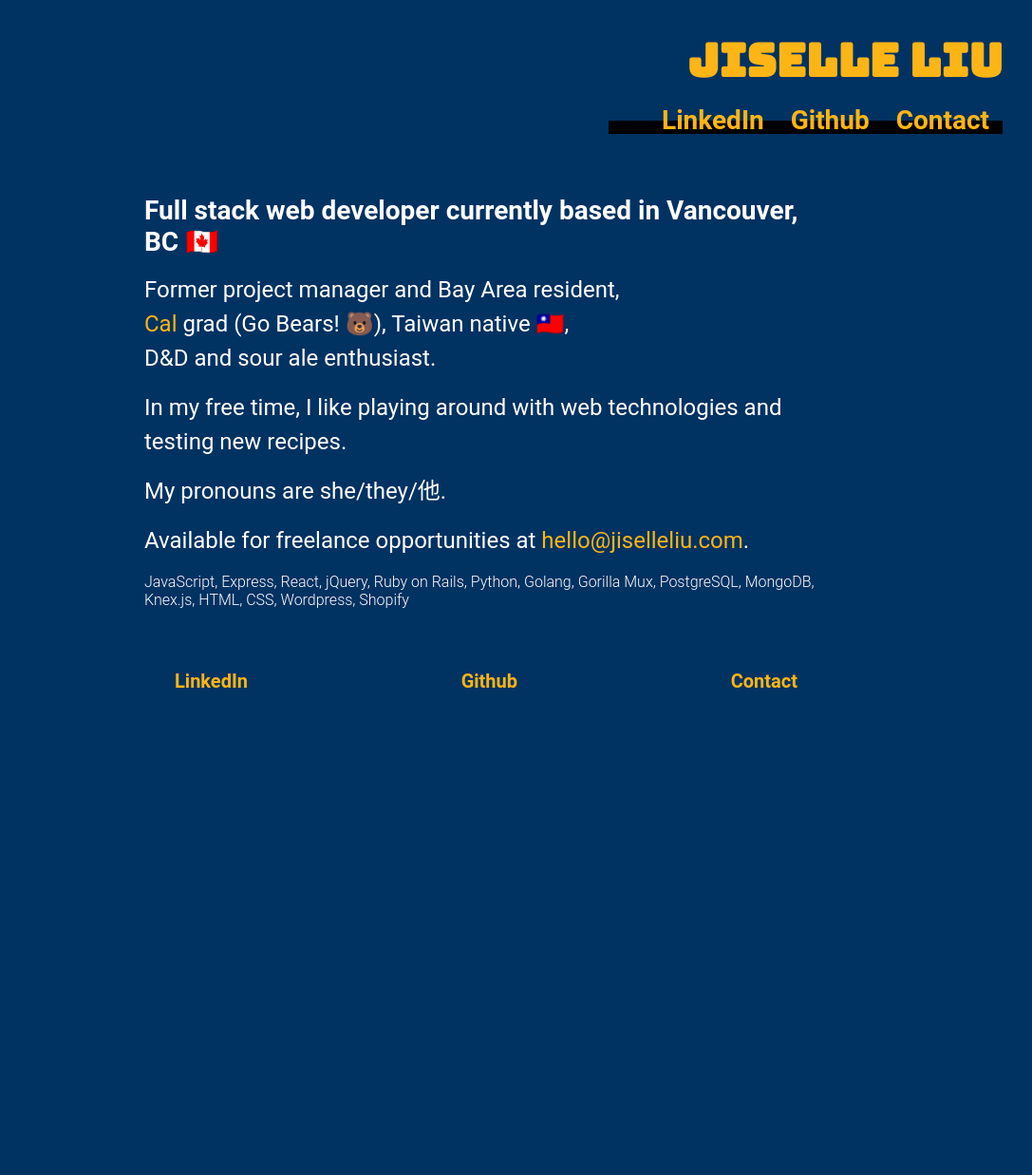
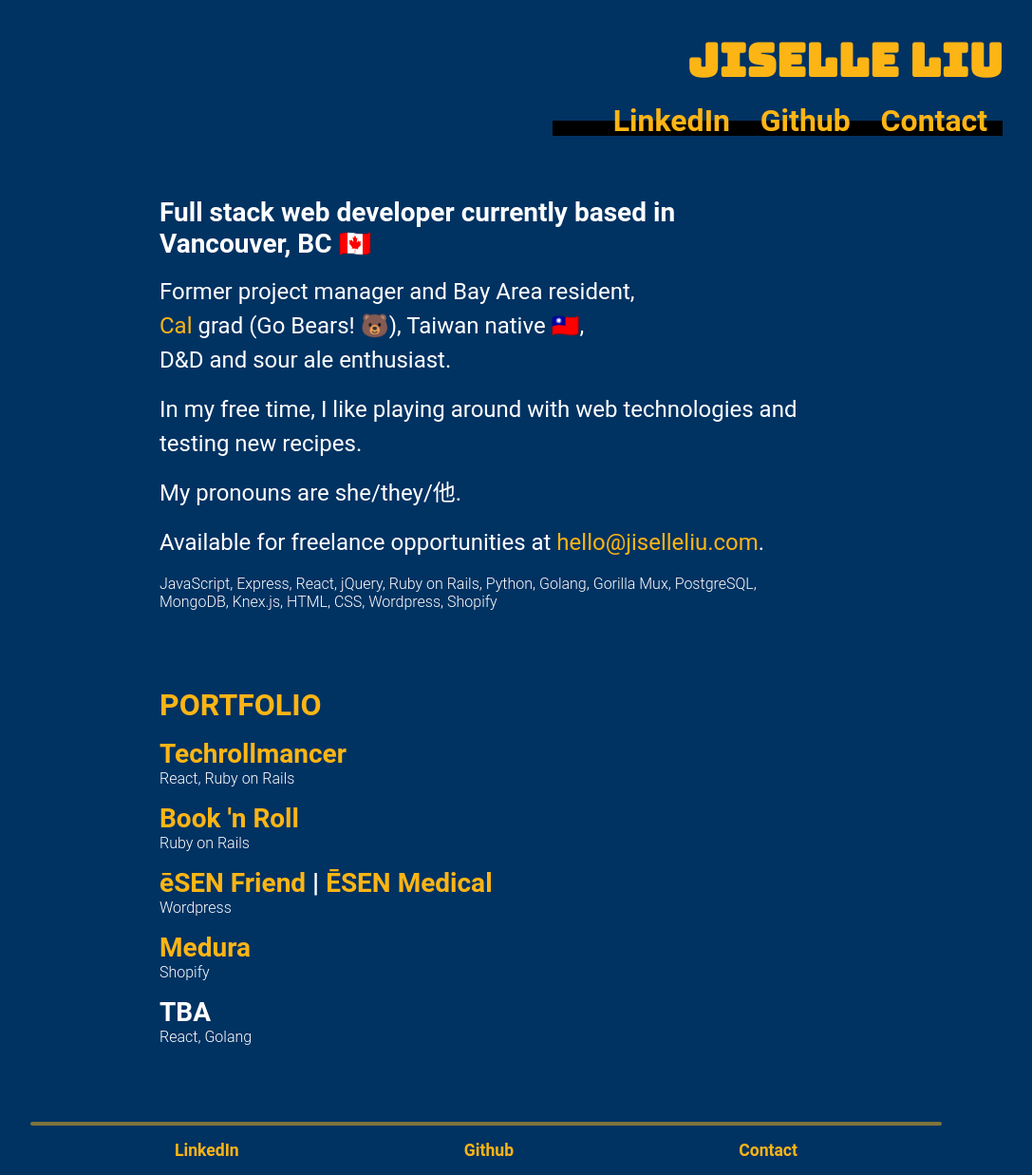
Before and after one commit to jiselle03/jiselle03.github.io, a React (Create React App) app: page / in a window 1280 px wide. Shown: the whole page at 95% size, without its empty margins (128-1215 px from the left). Before the commit the page ends 800 px from the top, so only its background shows below. Built offline with nearby package versions, Linux system fonts and the light colour scheme; a web font is replaced by a local one.

Commit message:
Add projects

```diff
--- a/package.json
+++ b/package.json
@@ -2,7 +2,7 @@
   "name": "jiselle03.github.io",
   "version": "0.1.0",
   "private": true,
-  "homepage": "http://jiselle03.github.io/jiselle03.github.io",
+  "homepage": "http://jiselle03.github.io/",
   "dependencies": {
     "@testing-library/jest-dom": "^5.11.4",
     "@testing-library/react": "^11.1.0",
--- /dev/null
+++ b/src/components/Bio.js
@@ -0,0 +1,31 @@
+import React from 'react';
+
+import { Hyperlink, Text, Title } from '../styles/Typography';
+
+const Bio = () => {
+    return (
+        <>
+            <Title as="h5">Full stack web developer currently based in Vancouver, BC 🇨🇦</Title>
+
+            <Text>
+                Former project manager and Bay Area resident, <br />
+                <Hyperlink href="https://berkeley.edu" target="blank">Cal</Hyperlink> grad (Go Bears! 🐻), Taiwan native 🇹🇼, <br />
+                D&D and sour ale enthusiast.
+            </Text>
+            <Text>
+                In my free time, I like playing around with web technologies and testing new recipes.
+            </Text>
+            <Text>
+                My pronouns are she/they/他.
+            </Text>
+            <Text>
+                Available for freelance opportunities at <Hyperlink href="mailto:hello@jiselleliu.com">hello@jiselleliu.com</Hyperlink>.
+            </Text>
+            <Text as="small">
+                JavaScript, Express, React, jQuery, Ruby on Rails, Python, Golang, Gorilla Mux, PostgreSQL, MongoDB, Knex.js, HTML, CSS, Wordpress, Shopify
+            </Text>
+        </>
+    );
+};
+
+export default Bio;
--- a/src/components/Footer.js
+++ b/src/components/Footer.js
@@ -1,16 +1,19 @@
 import React from 'react';
 
-import { Footer } from '../styles/Layout';
+import { Divider, Footer } from '../styles/Layout';
 import { Hyperlink, Title } from '../styles/Typography';
 import { links } from '../data';
 
 const FooterSection = () => {
     return (
-        <Footer>
-            {links.map(link => (
-                <Title as="h6" key={link.label}><Hyperlink href={link.url} target="blank">{link.label}</Hyperlink></Title>
-            ))}
-        </Footer>
+        <>
+            <Divider />
+            <Footer>
+                {links.map(link => (
+                    <Title as="h6" key={link.label}><Hyperlink href={link.url} target="blank">{link.label}</Hyperlink></Title>
+                ))}
+            </Footer>
+        </>
     );
 };
 
--- /dev/null
+++ b/src/components/Portfolio.js
@@ -0,0 +1,49 @@
+import React from 'react';
+
+import { Container } from '../styles/Layout';
+import { Hyperlink, Text, Title } from '../styles/Typography';
+
+const Portfolio = () => {
+    return (
+        <>
+            <Title as="h2" margin="0 0 1rem 0" uppercase>Portfolio</Title>
+
+            <Container>
+                <Title as="h3">
+                    <Hyperlink href="https://youtube.com/watch?v=Co3HGeTybeE" target="blank">Techrollmancer</Hyperlink>
+                </Title>
+                <Text as="small">React, Ruby on Rails</Text>
+            </Container>
+
+            <Container>
+                <Title as="h3">
+                    <Hyperlink href="https://booknroll.herokuapp.com" target="blank">
+                        Book 'n Roll
+                    </Hyperlink>
+                </Title>
+                <Text as="small">Ruby on Rails</Text>
+            </Container>
+
+            <Container>
+                <Title as="h3">
+                    <Hyperlink href="https://esenfriend.com" target="blank">ēSEN Friend</Hyperlink> | <Hyperlink href="https://esenmedical.com" target="blank">ĒSEN Medical</Hyperlink>
+                </Title>
+                <Text as="small">Wordpress</Text>
+            </Container>
+
+            <Container>
+                <Title as="h3">
+                    <Hyperlink href="https://medura.ca" target="blank">Medura</Hyperlink>
+                </Title>
+                <Text as="small">Shopify</Text>
+            </Container>
+
+            <Container>
+                <Title as="h3">TBA</Title>
+                <Text as="small">React, Golang</Text>
+            </Container>
+        </>
+    );
+};
+
+export default Portfolio;
--- a/src/pages/WelcomePage.js
+++ b/src/pages/WelcomePage.js
@@ -1,29 +1,19 @@
 import React from 'react';
 
-import { Hyperlink, Text, Title } from '../styles/Typography';
+import Bio from '../components/Bio';
+import Portfolio from '../components/Portfolio';
+import { Section } from '../styles/Layout';
 
 const WelcomePage = () => {
     return (
         <>
-            <Title as="h5">Full stack web developer currently based in Vancouver, BC 🇨🇦</Title>
+            <Section>
+                <Bio />
+            </Section>
 
-            <Text>
-                Former project manager and Bay Area resident, <br />
-                <Hyperlink href="https://berkeley.edu" target="blank">Cal</Hyperlink> grad (Go Bears! 🐻), Taiwan native 🇹🇼, <br />
-                D&D and sour ale enthusiast.
-            </Text>
-            <Text>
-                In my free time, I like playing around with web technologies and testing new recipes.
-            </Text>
-            <Text>
-                My pronouns are she/they/他.
-            </Text>
-            <Text>
-                Available for freelance opportunities at <Hyperlink href="mailto:hello@jiselleliu.com">hello@jiselleliu.com</Hyperlink>.
-            </Text>
-            <Text as="small">
-                JavaScript, Express, React, jQuery, Ruby on Rails, Python, Golang, Gorilla Mux, PostgreSQL, MongoDB, Knex.js, HTML, CSS, Wordpress, Shopify
-            </Text>
+            <Section>
+                <Portfolio />
+            </Section>
         </>
     );
 };
--- a/src/styles/Container.js
+++ /dev/null
@@ -1,5 +0,0 @@
-import styled from 'styled-components';
-
-const Container = styled.div``;
-
-export default Container;
--- a/src/styles/Global.js
+++ b/src/styles/Global.js
@@ -18,7 +18,6 @@ const GlobalStyles = createGlobalStyle`
     }
 
     h1 {
-        color: ${({ theme }) => theme.secondary};
         font-family: ${({ theme }) => theme.title};
         margin-bottom: 1rem;
         text-align: right;
@@ -42,6 +41,15 @@ const GlobalStyles = createGlobalStyle`
 
     h2 {
         font-size: 1rem;
+        color: ${({ theme }) => theme.primary};
+
+        @media screen and (min-width: 768px) {
+            font-size: 2rem;
+        }
+    }
+
+    h3 {
+        font-size: 1rem;
 
         @media screen and (min-width: 768px) {
             font-size: 1.75rem;
@@ -56,7 +64,7 @@ const GlobalStyles = createGlobalStyle`
 
     h6 {
         font-weight: 700;
-        font-size: 1.25rem;
+        font-size: 1.1rem;
     }
 
     p, li {
@@ -90,5 +98,5 @@ const GlobalStyles = createGlobalStyle`
 export default GlobalStyles;
 
 GlobalStyles.propTypes = {
-    theme: object,
+    theme: object.isRequired,
 };
--- a/src/styles/Layout.js
+++ b/src/styles/Layout.js
@@ -1,4 +1,5 @@
 import styled from 'styled-components';
+import { object } from 'prop-types';
 
 export const Header = styled.header`
     padding: 2rem;
@@ -18,11 +19,33 @@ export const Main = styled.main`
     max-width: 80vw;
 `;
 
+export const Section = styled.section`
+    margin: 1rem;
+    margin-bottom: 5rem;
+`;
+
 export const Footer = styled.footer`
-    margin: 2rem auto 0 auto;
-    padding: 2rem;
+    margin: 0 auto;
+    padding: 1rem 2rem;
     display: flex;
     justify-content: space-between;
     width: 45rem;
     max-width: 80vw;
 `;
+
+export const Container = styled.div`
+    margin: 1rem auto;
+`;
+
+export const Divider = styled.hr`
+    width: 60rem;
+    max-width: 90vw;
+    margin: auto;
+    border: ${({ theme }) => `2px solid ${theme.primary}`};
+    border-radius: 5px;
+    opacity: 0.5;
+`;
+
+Divider.propTypes = {
+    theme: object,
+};
--- a/src/styles/Theme.js
+++ b/src/styles/Theme.js
@@ -1,8 +1,8 @@
 const theme = {
     background: "#003262", // dark blue
     backgroundAlt: "#fff", // white
-    primary: "#fdb515", // white
-    secondary: "#fff", // black
+    primary: "#fdb515", // yellow
+    secondary: "#fff", // white
     title: "'Bungee', 'Roboto', sans-serif",
     text: "'Bai Jamjuree', 'Roboto', sans-serif",
 };
--- a/src/styles/Typography.js
+++ b/src/styles/Typography.js
@@ -1,7 +1,17 @@
 import styled from 'styled-components';
+import { bool, string } from 'prop-types';
 
 export const Title = styled.h1`
+    ${({ align }) => align && `text-align: ${align}`};
+    ${({ margin }) => margin && `margin: ${margin}`};
+    ${({ uppercase }) => uppercase && `text-transform: uppercase`};
 `;
+
+Title.propTypes = {
+    align: string,
+    margin: string,
+    uppercase: bool,
+};
 
 export const Text = styled.p`
 `;
@@ -16,3 +26,7 @@ export const Mark = styled.mark`
     padding-left: 1.5em;
     background-color: ${({ color }) => color ? color : "#000"};
 `;
+
+Mark.propTypes = {
+    color: string,
+};
```
Also changed, not shown: public/manifest.json.
